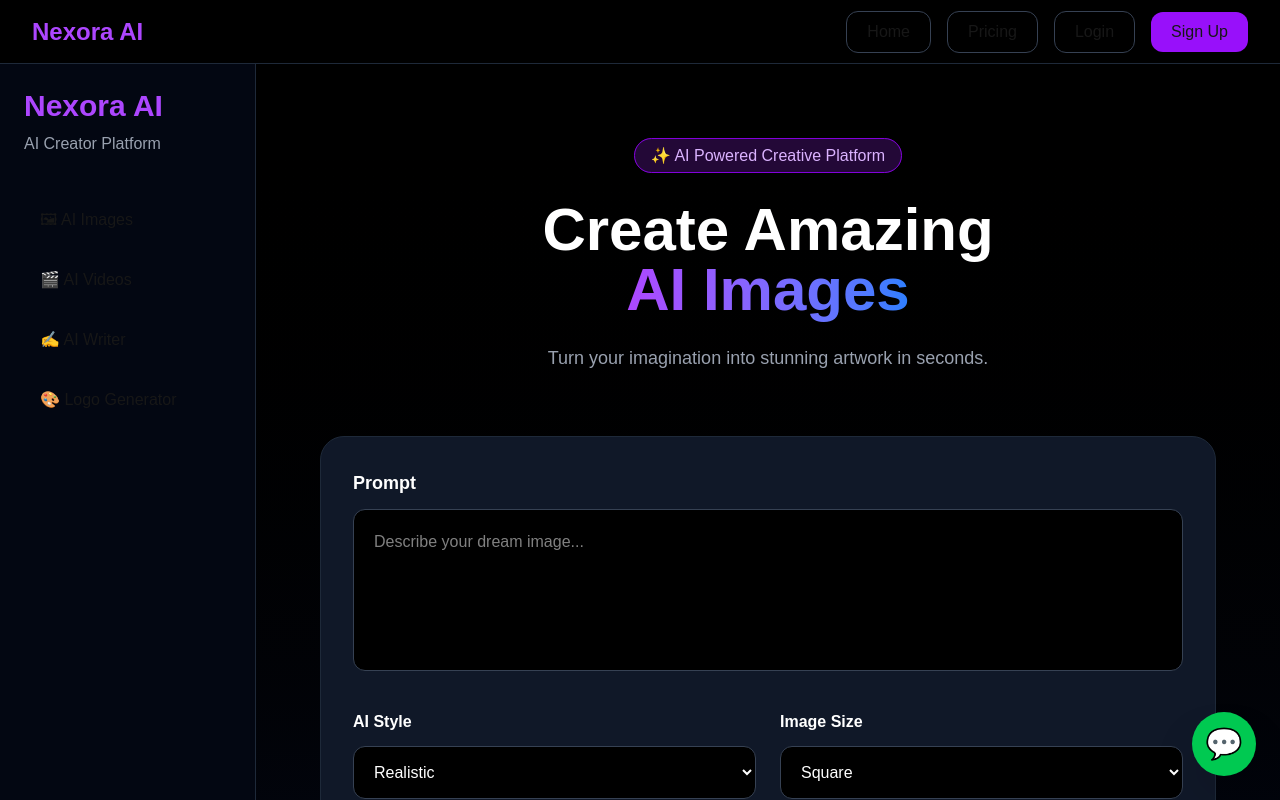
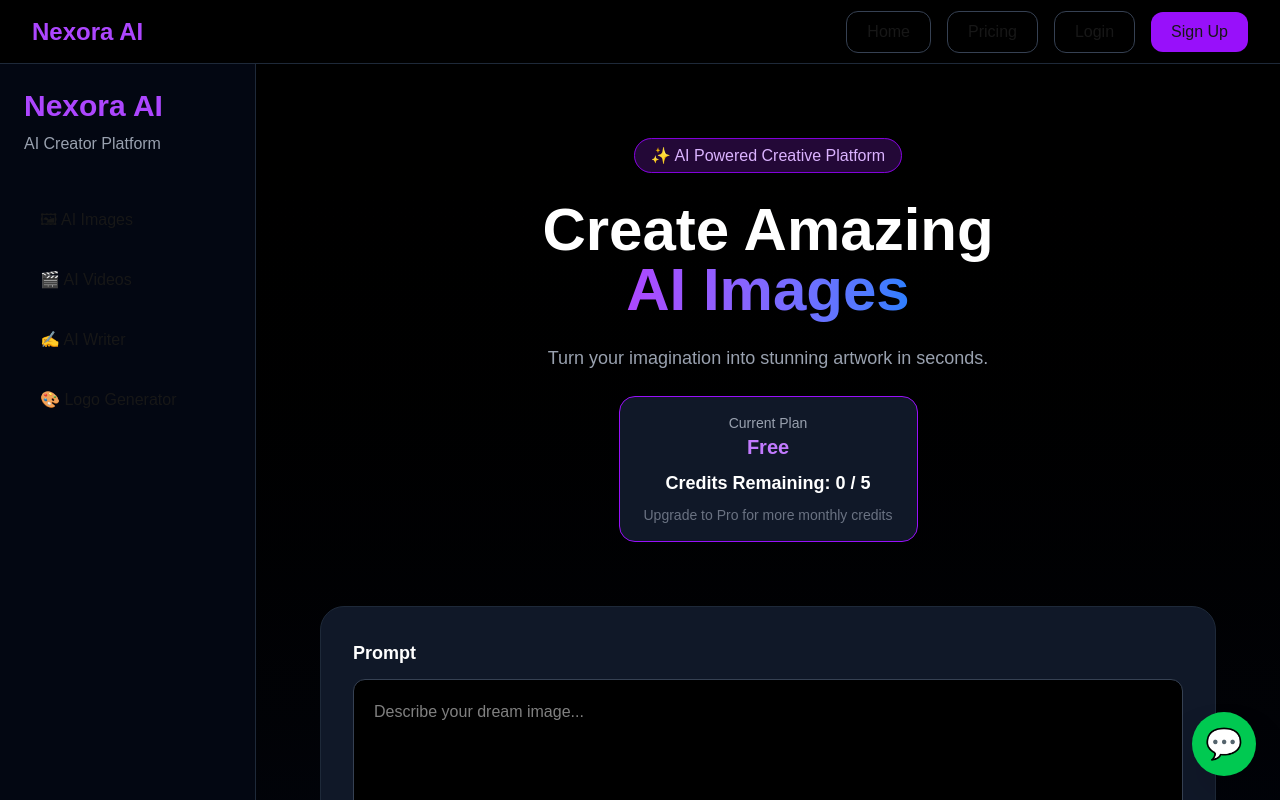
Before and after one commit to asifshair17-design/nexora-ai-2, a Next.js app: page / in a window 1280 px wide. Shown: the top 800 px of the page. Built offline with nearby package versions, Linux system fonts and the light colour scheme; no server answers.

Commit message:
Add complete daily credit system with automatic reset

```diff
--- a/app/page.tsx
+++ b/app/page.tsx
@@ -27,6 +27,8 @@ const [loading, setLoading] = useState(false);
 
   const [images, setImages] = useState<SavedImage[]>([]);
 const [search, setSearch] = useState("");
+const [credits, setCredits] = useState(0);
+const [plan, setPlan] = useState("Free");
   useEffect(() => {
     loadImages();
   }, []);
@@ -37,6 +39,16 @@ const [search, setSearch] = useState("");
     } = await supabase.auth.getUser();
 
     if (!user) return;
+    const { data: creditData } = await supabase
+  .from("user_credits")
+  .select("credits, plan")
+  .eq("user_id", user.id)
+  .single();
+
+if (creditData) {
+  setCredits(creditData.credits);
+  setPlan(creditData.plan);
+}
 
     const { data, error } = await supabase
       .from("images")
@@ -133,7 +145,54 @@ setImage(data.image);
         data: { user },
       } = await supabase.auth.getUser();
 console.log("Current user:", user);
+if (!user) {
+  alert("Please login first.");
+  return;
+}
+
+const { data: credit } = await supabase
+  .from("user_credits")
+  .select("credits, plan, last_reset")
+  .eq("user_id", user.id)
+  .single();
+
+if (!credit) {
+  alert("Credits not found.");
+  return;
+}
+const today = new Date().toISOString().split("T")[0];
+
+if (
+  credit.plan === "free" &&
+  credit.last_reset !== today
+) {
+  await supabase
+    .from("user_credits")
+    .update({
+      credits: 5,
+      last_reset: today,
+    })
+    .eq("user_id", user.id);
+
+  credit.credits = 5;
+  credit.last_reset = today;
+
+  setCredits(5);
+}
+if (credit.credits <= 0) {
+  alert(
+    "You have no credits left. Upgrade to Pro or come back tomorrow."
+  );
+  return;
+}
       if (user) {
+        await supabase
+  .from("user_credits")
+  .update({
+    credits: credit.credits - 1,
+  })
+  .eq("user_id", user.id);
+  setCredits(credit.credits - 1);
         const { data: insertedImage, error } = await supabase
           .from("images")
           .insert({
@@ -187,7 +246,25 @@ console.log("Insert error:", error);
             <p className="mt-6 text-gray-400 text-lg">
               Turn your imagination into stunning artwork in seconds.
             </p>
+          <div className="mt-6 flex justify-center">
+  <div className="rounded-2xl border border-purple-600 bg-gray-900 px-6 py-4 text-center">
+    <p className="text-sm text-gray-400">
+      Current Plan
+    </p>
 
+    <p className="text-xl font-bold text-purple-400 capitalize">
+      {plan}
+    </p>
+
+    <p className="mt-2 text-lg font-semibold">
+      Credits Remaining: {credits} / 5
+    </p>
+
+    <p className="mt-2 text-sm text-gray-500">
+      Upgrade to Pro for more monthly credits
+    </p>
+  </div>
+</div>
           </div>
 
           <div className="flex justify-center mt-16">
--- a/lib/ai/generate.ts
+++ b/lib/ai/generate.ts
@@ -1,12 +1,54 @@
 import { generatePollinationsImage } from "./providers/pollinations";
+
+function buildPrompt(
+  prompt: string,
+  style: string
+) {
+  const stylePrompts: Record<string, string> = {
+    Realistic:
+      "ultra realistic, professional photography, 8k, HDR, highly detailed, masterpiece, sharp focus",
+
+    Anime:
+      "anime style, vibrant colors, masterpiece, detailed illustration, studio quality",
+
+    Fantasy:
+      "epic fantasy artwork, magical atmosphere, cinematic lighting, highly detailed",
+
+    Cyberpunk:
+      "cyberpunk city, neon lights, futuristic, cinematic, ultra detailed",
+
+    Pixel:
+      "pixel art, retro game style, clean pixels, vibrant colors",
+
+    Cartoon:
+      "cartoon style, colorful, Disney quality, cute, smooth illustration",
+
+    Cinematic:
+      "cinematic composition, dramatic lighting, movie scene, masterpiece",
+
+    Oil:
+      "oil painting, brush strokes, museum quality artwork",
+  };
+
+  return `${prompt}, ${
+    stylePrompts[style] || stylePrompts.Realistic
+  }`;
+}
 
 export async function generateImage(
   prompt: string,
   style: string,
   size: string
 ) {
-  // We'll use "size" later when we support multiple providers.
   console.log("Requested size:", size);
 
-  return generatePollinationsImage(prompt, style);
+  const enhancedPrompt = buildPrompt(
+    prompt,
+    style
+  );
+
+  return generatePollinationsImage(
+    enhancedPrompt,
+    style
+  );
 }
```
